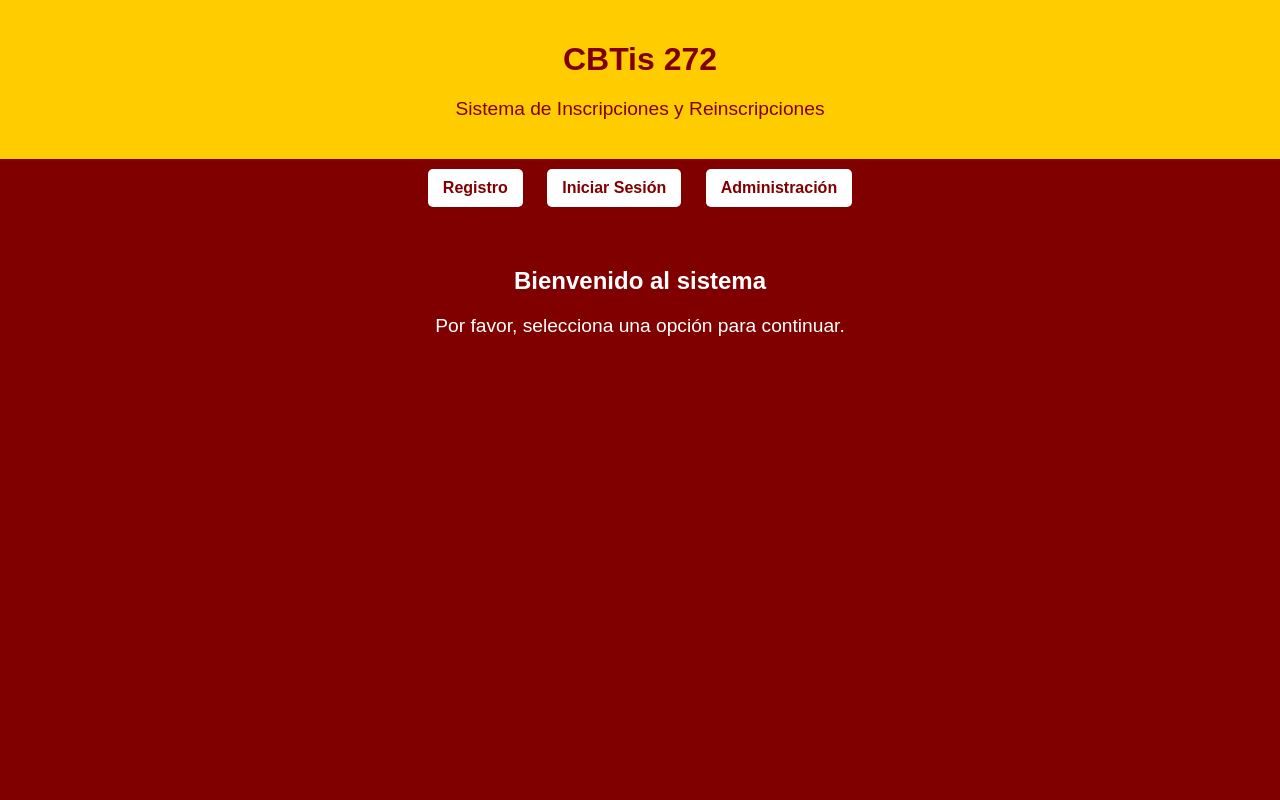
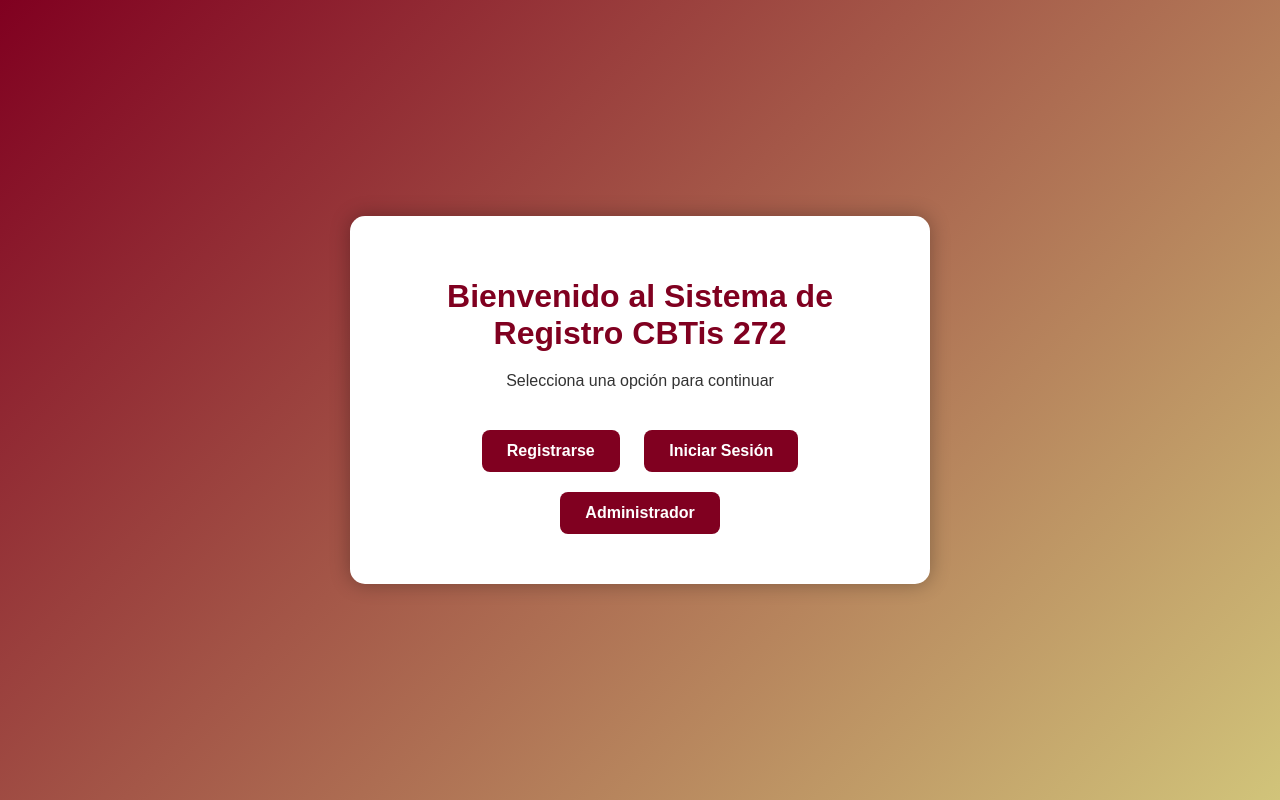
Before and after one commit to Armando59t/cbtis272, a Flask app: page / in a window 1280 px wide. Run offline with Flask 3, Linux system fonts and the light colour scheme.

Commit message:
Update index.html

```diff
--- a/templates/index.html
+++ b/templates/index.html
@@ -1,60 +1,69 @@
 <!DOCTYPE html>
 <html lang="es">
 <head>
-    <meta charset="UTF-8" />
-    <title>CBTis 272 - Inicio</title>
+    <meta charset="UTF-8">
+    <title>Bienvenido - CBTis 272</title>
+    <link rel="stylesheet" href="{{ url_for('static', filename='estilos.css') }}">
     <style>
         body {
             font-family: Arial, sans-serif;
-            background-color: #800000; /* Guinda */
-            color: white;
+            background: linear-gradient(135deg, #800020, #d1c47a);
+            color: #fff;
             margin: 0;
             padding: 0;
+            display: flex;
+            justify-content: center;
+            align-items: center;
+            height: 100vh;
+        }
+
+        .contenedor {
+            background-color: white;
+            color: #333;
+            padding: 40px;
+            border-radius: 15px;
+            box-shadow: 0 0 20px rgba(0,0,0,0.3);
             text-align: center;
+            width: 90%;
+            max-width: 500px;
         }
-        header {
-            background-color: #FFCC00; /* Mostaza */
-            padding: 20px;
-            color: #800000;
+
+        h1 {
+            color: #800020;
+            margin-bottom: 20px;
         }
-        nav a {
-            color: #800000;
-            background-color: white;
-            padding: 10px 15px;
+
+        p {
+            margin-bottom: 30px;
+            font-size: 16px;
+        }
+
+        .botones a {
+            display: inline-block;
+            background-color: #800020;
+            color: #fff;
+            text-decoration: none;
+            padding: 12px 25px;
             margin: 10px;
-            text-decoration: none;
+            border-radius: 8px;
             font-weight: bold;
-            border-radius: 5px;
-            display: inline-block;
             transition: background-color 0.3s ease;
         }
-        nav a:hover {
-            background-color: #ffe066;
-        }
-        main {
-            margin-top: 50px;
-        }
-        h1 {
-            margin-bottom: 10px;
-        }
-        p {
-            font-size: 1.2em;
+
+        .botones a:hover {
+            background-color: #5a0015;
         }
     </style>
 </head>
 <body>
-    <header>
-        <h1>CBTis 272</h1>
-        <p>Sistema de Inscripciones y Reinscripciones</p>
-    </header>
-    <nav>
-        <a href="/registro">Registro</a>
-        <a href="/login">Iniciar Sesión</a>
-        <a href="/admin/login">Administración</a>
-    </nav>
-    <main>
-        <h2>Bienvenido al sistema</h2>
-        <p>Por favor, selecciona una opción para continuar.</p>
-    </main>
+    <div class="contenedor">
+        <h1>Bienvenido al Sistema de Registro CBTis 272</h1>
+        <p>Selecciona una opción para continuar</p>
+        <div class="botones">
+            <a href="/registro">Registrarse</a>
+            <a href="/login">Iniciar Sesión</a>
+            <a href="/admin/login">Administrador</a>
+        </div>
+    </div>
 </body>
 </html>
```
